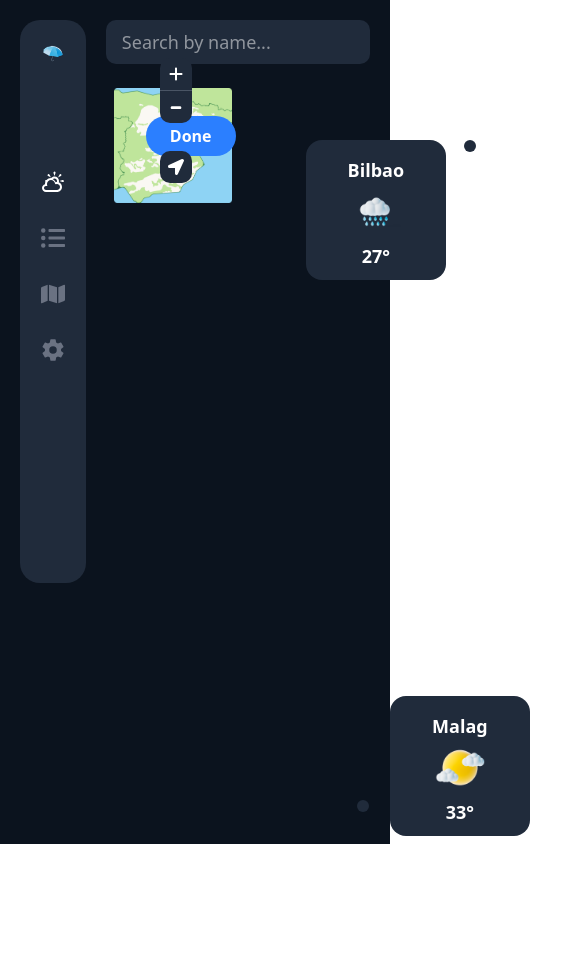
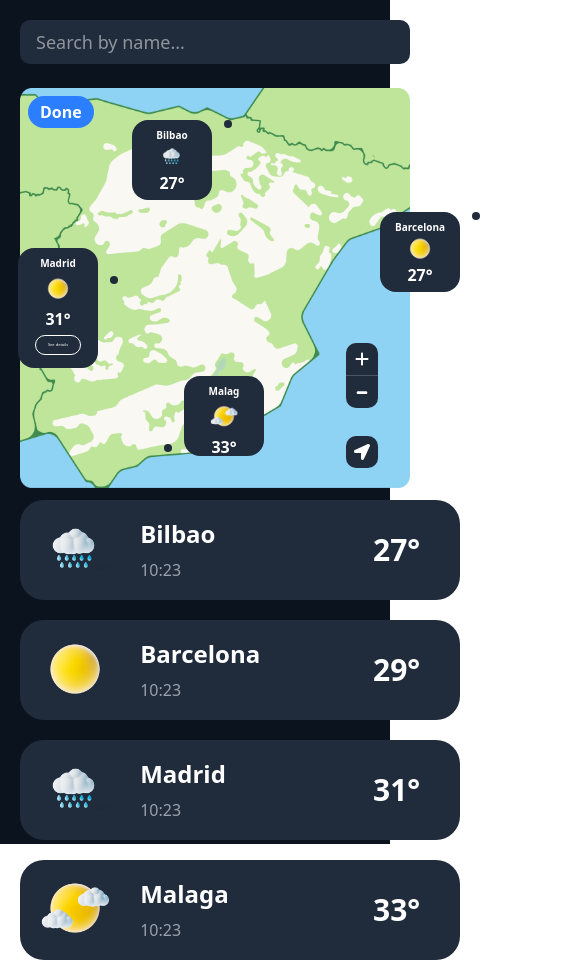
Before and after one commit to MohIdrees-Mohammadi/weather_app, a React (Vite) app: page /home/map in a window 390 px wide. Shown: the top 960 px of the page, 585 px wide, since content can reach past the window. Before the commit the page ends 844 px from the top, so only its background shows below. Built offline with nearby package versions, Linux system fonts and the light colour scheme.

Commit message:
map page  up to date

```diff
--- a/src/Pages/Map.jsx
+++ b/src/Pages/Map.jsx
@@ -15,36 +15,48 @@ import { FaLocationArrow } from "react-icons/fa";
 const Map = () => {
 
   return (
-    <div  className='flex'>
-      <div className='w-[63%] flex flex-col gap-10 pl-2 pr-10 relative '>
-        <img className='max-w-full max-h-full ' src={map}  alt="map" />
-        <button className='px-6 py-2 rounded-3xl bg-blue-500 absolute top-7 left-10 cursor-pointer hover:bg-blue-400 font-bold'>Done</button>
-        <div className='absolute flex flex-col  items-center gap-1 top-13 left-50 bg-secondary h-[140px] w-[140px] rounded-2xl p-4'>
-          <span className='font-black text-lg'>Bilbao</span>
-          <img className='w-[50px]' src={rani} alt="ran" />
-          <span className='font-bold text-lg'>27°</span>
-          <div className='bg-secondary rounded-[50%] absolute top-0 right-[-30px] w-3 h-3 '></div>
+    <div className='flex flex-col gap-3
+     md:gap-1 md:flex-row
+     lg:flex-row   lg:gap-10'
+     >
+      {/* Left Side - Map Section */}
+      <div className='w-full h-fit md:w-[60%] flex flex-col gap-10  relative '>
+        <img className='  h-100 w-120 md:w-220 md:h-157 lg:w-450 lg:h-157  ' src={map} alt="map" />
+        <button className='px-3 py-1 rounded-3xl bg-blue-500 absolute top-2 left-2  cursor-pointer hover:bg-blue-400 font-bold md:top-3 md:left-3 md:px-3 md:py-1 xl:top-7 xl:left-7 xl:px-6 xl:py-2'>Done</button>
+        <div className='absolute flex flex-col  items-center rounded-2xl p-2 top-8 left-28   bg-secondary w-20 h-20 md:p-4 md:h-[140px]  md:w-[140px] md:gap-1 md:top-10 md:left-23 xl:top-10 xl:left-60 '>
+          <span className='font-bold md:font-black text-[10px] md:text-lg'>Bilbao</span>
+          <img className='w-7 md:w-[50px]' src={rani} alt="ran" />
+          <span className='font-bold text-4 md:font-bold md:text-lg'>27°</span>
+          <div className='bg-secondary rounded-[50%] absolute top-0 -right-5 w-2 h-2 md:top-0 md:right-[-30px] md:w-3 md:h-3 '></div>
         </div>
-        <div className='absolute flex flex-col  items-center gap-1 top-56 left-150 bg-secondary h-[140px] w-[140px] rounded-2xl p-4'>
-          <span className='font-black text-lg'>Barcelona</span>
-          <img className='w-[50px]' src={sunny} alt="ran" />
-          <span className='font-bold text-lg'>27°</span>
-          <div className='bg-secondary rounded-[50%] absolute top-8 right-[-40px] w-3 h-3 '></div>
+        <div className='absolute flex flex-col  items-center rounded-2xl p-2 top-31 left-90   bg-secondary w-20 h-20 md:p-4 md:h-[140px]  md:w-[140px] md:gap-1 md:top-50 md:left-82 xl:left-151'>
+          <span className='font-bold md:font-black text-[10px] md:text-lg'>Barcelona</span>
+          <img className='w-7 md:w-[50px]' src={sunny} alt="ran" />
+          <span className='font-bold text-4 md:font-bold md:text-lg'>27°</span>
+          <div className='bg-secondary rounded-[50%] absolute top-0 -right-5 w-2 h-2 md:top-0 md:right-[-30px] md:w-3 md:h-3  '></div>
         </div>
-        <div className='absolute flex flex-col  items-center gap-1 top-84 right-148 bg-secondary h-[180px] w-[140px] rounded-2xl p-4'>
-          <span className='font-black text-lg'>Madrid</span>
-          <img className='w-[50px]' src={sunny} alt="ran" />
-          <span className='font-bold text-lg'>31°</span>
-          <button className='bg-none border-1 border-white rounded-2xl p-1.5 px-6 text-[12px]'>See details</button>
-          <div className='bg-secondary rounded-[50%] absolute top-12 right-[-40px] w-3 h-3 '></div>
+        <div className='absolute flex flex-col  items-center gap-1 top-40 right-78 bg-secondary h-30 w-20 rounded-2xl p-2
+         md:gap-1 md:top-62 md:right-88 md:h-[180px] md:w-[140px] md:p-4
+        xl:gap-1 xl:top-62 xl:right-135 xl:h-[180px] xl:w-[140px] xl:p-4'>
+          <span className='font-bold md:font-black text-[10px] md:text-lg'>Madrid</span>
+          <img className='w-7 md:w-[50px]' src={sunny} alt="ran" />
+          <span className='font-bold text-4 md:font-bold md:text-lg'>31°</span>
+          <button className='bg-none border border-white rounded-2xl p-1.5 px-3 text-[4px] md:p-1.5 md:px-6 md:text-[12px]'>See details</button>
+          <div className='bg-secondary rounded-[50%] absolute top-7 -right-5 w-2 h-2 md:top-12 md:right-[-30px] md:w-3 md:h-3 '></div>
         </div>
-        <div className='absolute flex flex-col  items-center gap-1 top-152 left-71 bg-secondary h-[140px] w-[140px] rounded-2xl p-4'>
-          <span className='font-black text-lg'>Malag</span>
-          <img className='w-[50px]' src={glody} alt="ran" />
-          <span className='font-bold text-lg'>33°</span>
-          <div className='bg-secondary rounded-[50%] absolute bottom-6 left-[-33px] w-3 h-3 '></div>
+        <div className='absolute flex flex-col  items-center bg-secondary rounded-2xl gap-1 top-72 left-41  h-20 w-20  p-2
+         md:gap-1 md:top-108 md:left-46  md:h-[140px] md:w-[140px]  md:p-4
+          xl:gap-1 xl:top-108 xl:left-69  xl:h-[140px] xl:w-[140px]  xl:p-4
+          '>
+          <span className='font-bold md:font-black text-[10px] md:text-lg'>Malag</span>
+          <img className='w-7 md:w-[50px]' src={glody} alt="ran" />
+          <span className='font-bold text-4 md:font-bold md:text-lg'>33°</span>
+          <div className='bg-secondary rounded-[50%] absolute bottom-1 -left-5 w-2 h-2 md:bottom-1 md:left-[-30px] md:w-3 md:h-3 '></div>
         </div>
-        <div className='  flex flex-col items-center gap-7 absolute bottom-5 right-20'>
+        <div className='  flex flex-col items-center absolute gap-7  bottom-5 right-8
+        md:gap-7  md:bottom-5 md:right-8
+        xl:gap-7  xl:bottom-5 xl:right-10
+        '>
           <div className='bg-secondary flex flex-col items-center rounded-lg px-1  w-8'>
             <button className='py-2 px-2'><FaPlus /></button>
             <button className='py-2 px-2  border-gray-600 border-t'><TiMinus /></button>
@@ -57,40 +69,45 @@ const Map = () => {
 
 
       </div>
-      <div className='hidden lg:block w-[37%]'>
-        <div className='flex flex-col gap-5'>
-          <div className='flex flex-row justify-center items-center gap-30 h-25 w-120 bg-secondary rounded-3xl relative py-5 px-2'>
-          <img className='w-[70px] absolute left-5' src={rani} alt="" />
-          <div className='flex flex-col gap-2 absolute left-30'>
-            <span className='font-extrabold text-2xl'>Bilbao</span>
+      {/* Right Side - City Weather Cards */}
+      <div
+       className='
+       w-[37%] flex flex-col items-center relative -right-37 gap-5
+       md:right-0 md:gap-2
+      lg:gap-5'
+      >
+          <div  className='flex flex-row justify-center items-center  bg-secondary rounded-3xl relative gap-30 h-25 w-110  py-5 px-2 md:gap-30 md:h-25 md:w-80  mdp:y-5 md:px-2 xl:gap-30 xl:h-25 xl:w-120  xl:py-5 xl:px-2'>
+            <img className='absolute w-[70px]  left-5 md:w-[70px]  md:left-5 xl:w-[70px]  xl:left-5'src={rani} alt="" />
+            <div
+             className='flex flex-col  absolute gap-2 left-30 md:gap-2 md:left-30 xl:gap-2 xl:left-30'>
+              <span className='font-extrabold text-2xl  md:text-2xl xl:text-2xl'>Bilbao</span>
               <span className='text-gray-400'>10:23</span>
             </div>
-          <span className='font-semibold text-3xl absolute right-10'>27°</span>
+            <span className='font-semibold absolute text-3xl  right-10 md:text-3xl  md:right-6 xl:text-3xl  xl:right-10'>27°</span>
           </div>
-        <div className='flex flex-row justify-center items-center gap-30 h-25 w-120 bg-secondary rounded-3xl relative py-5 px-2'>
-          <img className='w-[70px] absolute left-5' src={sunny} alt="son" />
-          <div className='flex flex-col gap-2 absolute left-30'>
-            <span className='font-extrabold text-2xl'>Barcelona</span>
+          <div className='flex flex-row justify-center items-center  bg-secondary rounded-3xl relative gap-30 h-25 w-110  py-5 px-2 md:gap-30 md:h-25 md:w-80  mdp:y-5 md:px-2xl:gap-30 xl:h-25 xl:w-120  xl:py-5 xl:px-2'>
+            <img className='absolute w-[70px]  left-5 md:w-[70px]  md:left-5 xl:w-[70px]  xl:left-5' src={sunny} alt="son" />
+            <div  className='flex flex-col  absolute gap-2 left-30 md:gap-2 md:left-30 xl:gap-2 xl:left-30'>
+              <span className='font-extrabold text-2xl  md:text-2xl xl:text-2xl'>Barcelona</span>
               <span className='text-gray-400'>10:23</span>
             </div>
-          <span className='font-semibold text-3xl absolute right-10'>29°</span>
+            <span className='font-semibold absolute text-3xl  right-10 md:text-3xl  md:right-6 xl:text-3xl  xl:right-10'>29°</span>
           </div>
-        <div className='flex flex-row justify-center items-center gap-30 h-25 w-120 bg-secondary rounded-3xl relative py-5 px-2'>
-          <img className='w-[70px] absolute left-5' src={rani} alt="" />
-          <div className='flex flex-col gap-2 absolute left-30'>
-            <span className='font-extrabold text-2xl'>Madrid</span>
+          <div className='flex flex-row justify-center items-center  bg-secondary rounded-3xl relative gap-30 h-25 w-110  py-5 px-2 md:gap-30 md:h-25 md:w-80  mdp:y-5 md:px-2xl:gap-30 xl:h-25 xl:w-120  xl:py-5 xl:px-2'>
+            <img className='absolute w-[70px]  left-5 md:w-[70px]  md:left-5 xl:w-[70px]  xl:left-5'  src={rani} alt="" />
+            <div className='flex flex-col  absolute gap-2 left-30 md:gap-2 md:left-30 xl:gap-2 xl:left-30'>
+              <span className='font-extrabold text-2xl  md:text-2xl xl:text-2xl'>Madrid</span>
               <span className='text-gray-400'>10:23</span>
             </div>
-          <span className='font-semibold text-3xl absolute right-10'>31°</span>
+            <span className='font-semibold absolute text-3xl  right-10 md:text-3xl  md:right-6 xl:text-3xl  xl:right-10'>31°</span>
           </div>
-        <div className='flex flex-row justify-center items-center gap-30 h-25 w-120 bg-secondary rounded-3xl relative py-5 px-2'>
-          <img className='w-[70px] absolute left-5' src={glody} alt="" />
-          <div className='flex flex-col gap-2 absolute left-30'>
-            <span className='font-extrabold text-2xl'>Malaga</span>
+          <div className='flex flex-row justify-center items-center  bg-secondary rounded-3xl relative gap-30 h-25 w-110  py-5 px-2 md:gap-30 md:h-25 md:w-80  mdp:y-5 md:px-2xl:gap-30 xl:h-25 xl:w-120  xl:py-5 xl:px-2'>
+            <img className='absolute w-[70px]  left-5 md:w-[70px]  md:left-5 xl:w-[70px]  xl:left-5' src={glody} alt="" />
+            <div className='flex flex-col  absolute gap-2 left-30 md:gap-2 md:left-30 xl:gap-2 xl:left-30'>
+              <span className='font-extrabold text-2xl  md:text-2xl xl:text-2xl'>Malaga</span>
               <span className='text-gray-400'>10:23</span>
             </div>
-          <span className='font-semibold text-3xl absolute right-10'>33°</span>
-        </div>
+            <span className='font-semibold absolute text-3xl  right-10 md:text-3xl  md:right-6 xl:text-3xl  xl:right-10'>33°</span>
         </div>
       </div>
     </div>
--- a/src/components/SideBar.jsx
+++ b/src/components/SideBar.jsx
@@ -9,7 +9,7 @@ import { useNavigate } from 'react-router-dom';
 const SideBar = () => {
   const navigate = useNavigate()
   return (
-    <div className='flex flex-col items-center gap-15 rounded-[20px] bg-secondary p-4 lg:p-6 h-[70%] lg:h-full'>
+    <div className='hidden lg:flex flex-col items-center gap-15 rounded-[20px] bg-secondary p-4 lg:p-6 h-[70%] lg:h-full'>
       <img src={umb} alt="icon" width={50}/>
 
       <div className='flex flex-col gap-8 mt-10'>
```
Lines whose indentation alone changed are shown as unchanged.
